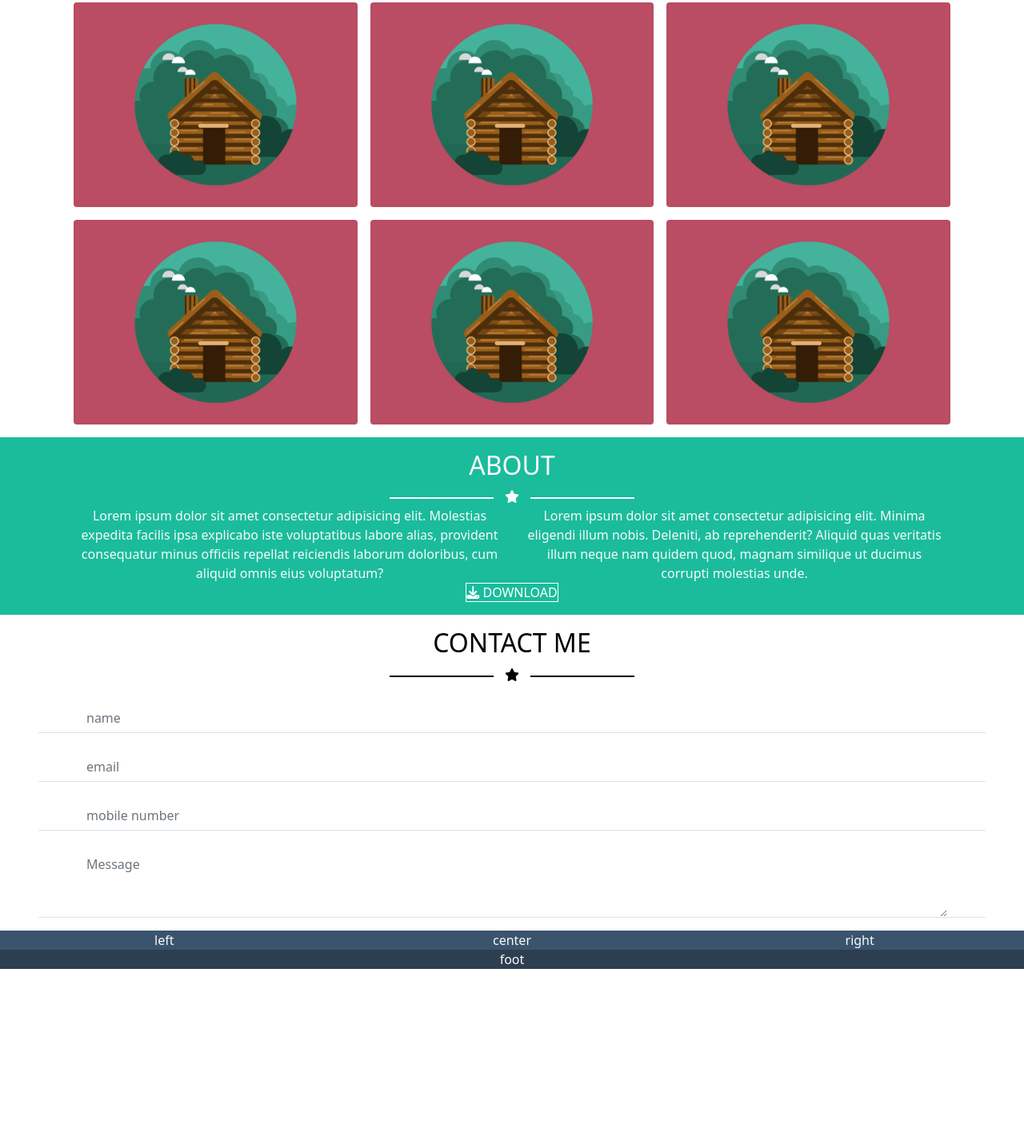
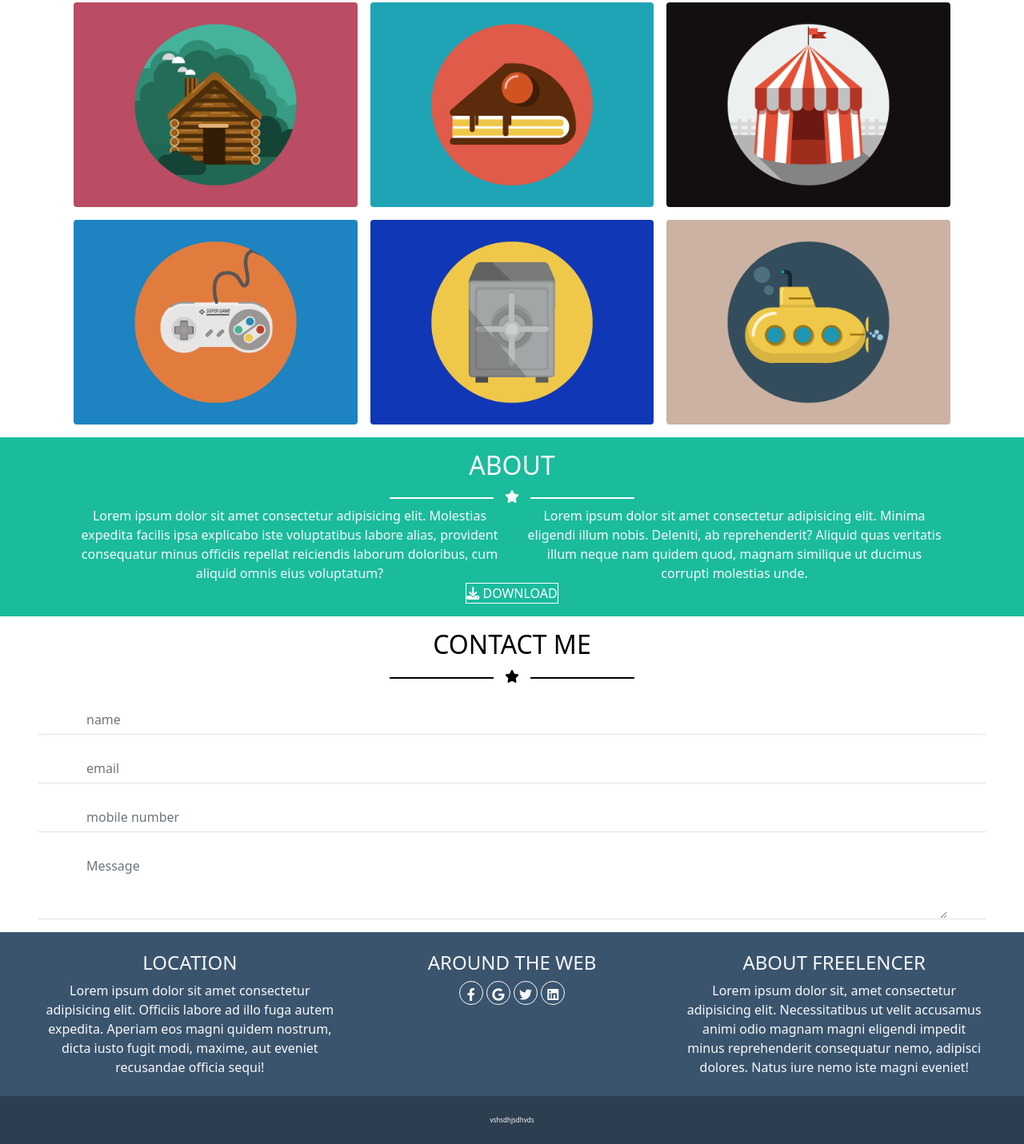
Before and after one commit to MatteoPellegrinii/html-css-bootstrap-freelancer, a plain HTML site: page index.html in a window 1280 px wide. Shown: the part 525-1956 px from the top of the page at 80% size. Before the commit the page ends 1737 px from the top, so only its background shows below. Drawn offline with nearby package versions, Linux system fonts and the light colour scheme; a script that the page names is missing.

Commit message:
fullscreen

```diff
--- a/css/style.css
+++ b/css/style.css
@@ -36,4 +36,16 @@ body{
     text-decoration: none;
     color: white;
     cursor: pointer;
+    display: inline-block;
+    width: auto;
 }
+.link i{
+    border-radius: 50%;
+    width: 30px;
+    height: 30px;
+    border: solid 1px white;
+    line-height: 2;
+}
+footer{
+    font-size: 8px;
+}
--- a/index.html
+++ b/index.html
@@ -66,23 +66,23 @@
               </div>
           </div>
           <div class="row flex-wrap px-5">
-              <div class="col-4 g-3">
+              <div class="col-xl-4 col-md-6 col-sm-12 g-3">
                   <img class="rounded img-fluid" src="img/cabin.png">
               </div>
-              <div class="col-4 g-3">
-                <img class="rounded img-fluid " src="img/cabin.png">
+              <div class="col-xl-4 col-md-6 col-sm-12 g-3">
+                <img class="rounded img-fluid " src="img/cake.png">
             </div>
-            <div class="col-4 g-3">
-                <img class="rounded img-fluid" src="img/cabin.png">
+            <div class="col-xl-4 col-md-6 col-sm-12 g-3">
+                <img class="rounded img-fluid" src="img/circus.png">
             </div>
-            <div class="col-4 g-3">
-                <img class="rounded img-fluid" src="img/cabin.png">
+            <div class="col-xl-4 col-md-6 col-sm-12 g-3">
+                <img class="rounded img-fluid" src="img/game.png">
             </div>
-            <div class="col-4 g-3">
-                <img class="rounded img-fluid" src="img/cabin.png">
+            <div class="col-xl-4 col-md-6 col-sm-12 g-3">
+                <img class="rounded img-fluid" src="img/safe.png">
             </div>
-              <div class="col-4 g-3">
-                  <img class="rounded img-fluid" src="img/cabin.png">
+              <div class="col-xl-4 col-md-6 col-sm-12 g-3">
+                  <img class="rounded img-fluid" src="img/submarine.png">
               </div>
             </div>
       </section>
@@ -146,23 +146,29 @@
             <label for="exampleFormControlTextarea1" class="form-label"></label>
             <textarea class="form-control border-0" id="exampleFormControlTextarea1"placeholder="Message" rows="3"></textarea>
       </section>
-      <section class="link">
+      <section class="link px-5 py-4">
           <div class="row">
               <div class="col">
-                  left
+                <h4>LOCATION</h4>
+                  Lorem ipsum dolor sit amet consectetur adipisicing elit. Officiis labore ad illo fuga autem expedita. Aperiam eos magni quidem nostrum, dicta iusto fugit modi, maxime, aut eveniet recusandae officia sequi!
               </div>
               <div class="col">
-                  center
+                  <h4>AROUND THE WEB</h4>
+                  <i class="fa-brands fa-facebook-f"></i>
+                  <i class="fa-brands fa-google"></i>
+                  <i class="fa-brands fa-twitter"></i>
+                  <i class="fa-brands fa-linkedin"></i>
               </div>
               <div class="col">
-                  right
+                <h4>ABOUT FREELENCER</h4>
+                  Lorem ipsum dolor sit, amet consectetur adipisicing elit. Necessitatibus ut velit accusamus animi odio magnam magni eligendi impedit minus reprehenderit consequatur nemo, adipisci dolores. Natus iure nemo iste magni eveniet!
               </div>
           </div>
       </section>
       <footer>
-          <div class="row">
+          <div class="row px-5 py-4">
               <div class="col">
-                  foot
+                  vshsdhjsdhvds
               </div>
           </div>
       </footer>
```
